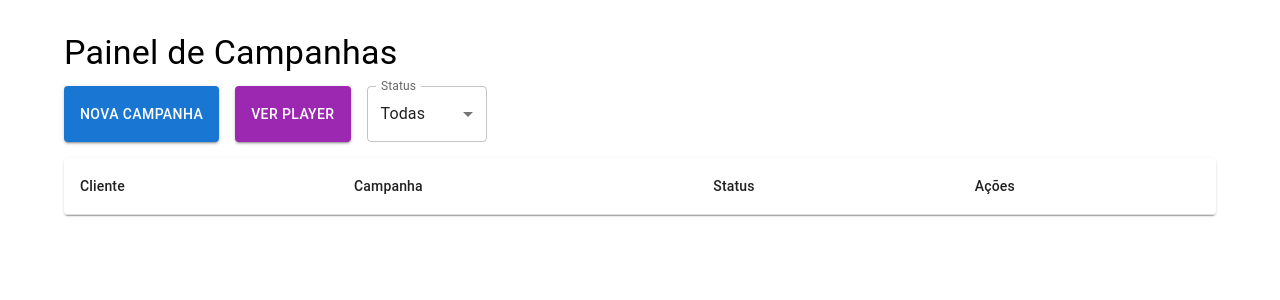
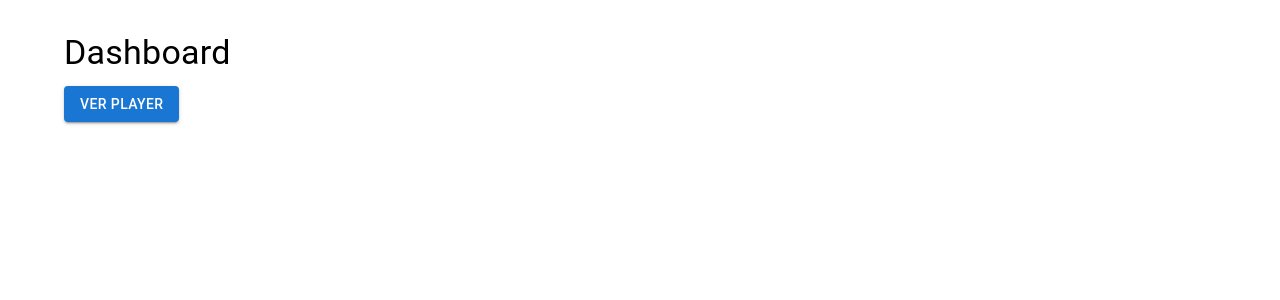
Before and after one commit to absants/tvpainel, a Next.js app: page /dashboard in a window 1280 px wide. Shown: the top 300 px of the page. Built offline with nearby package versions, Linux system fonts and the light colour scheme.

Commit message:
atualização

```diff
--- a/pages/dashboard.tsx
+++ b/pages/dashboard.tsx
@@ -1,141 +1,27 @@
-import { useRouter } from 'next/router';
-import {
-  Box,
-  Button,
-  Container,
-  Paper,
-  Table,
-  TableBody,
-  TableCell,
-  TableContainer,
-  TableHead,
-  TableRow,
-  Typography,
-  Stack,
-  Select,
-  MenuItem,
-  FormControl,
-  InputLabel,
-} from '@mui/material';
-import { useEffect, useState } from 'react';
-
-interface Campanha {
-  id: string;
-  cliente: string;
-  nome: string;
-  status: 'Ativa' | 'Inativa';
-  videoUrl?: string;
-}
+// pages/dashboard.tsx
+import { useRouter } from "next/router";
+import { Button, Container, Typography } from "@mui/material";
 
 export default function Dashboard() {
   const router = useRouter();
-  const [campanhas, setCampanhas] = useState<Campanha[]>([]);
-  const [filtroStatus, setFiltroStatus] = useState<'Todas' | 'Ativa' | 'Inativa'>('Todas');
 
-  useEffect(() => {
-    const stored = localStorage.getItem('campanhas');
-    if (stored) {
-      setCampanhas(JSON.parse(stored));
-    }
-  }, []);
-
-  const handleVerDetalhes = (id: string) => {
-    router.push(`/campanhas/${id}`);
+  const handleVerPlayer = () => {
+    router.push("/player");
   };
-
-  const handleNovaCampanha = () => {
-    router.push('/nova-campanha');
-  };
-
-  const handleAbrirPlayer = () => {
-    router.push('/player');
-  };
-
-  const handleExcluirCampanha = (id: string) => {
-    const confirmacao = confirm('Tem certeza que deseja excluir esta campanha?');
-    if (!confirmacao) return;
-
-    const atualizadas = campanhas.filter((c) => c.id !== id);
-    setCampanhas(atualizadas);
-    localStorage.setItem('campanhas', JSON.stringify(atualizadas));
-  };
-
-  const campanhasFiltradas =
-    filtroStatus === 'Todas'
-      ? campanhas
-      : campanhas.filter((c) => c.status === filtroStatus);
 
   return (
     <Container sx={{ mt: 4 }}>
       <Typography variant="h4" gutterBottom>
-        Painel de Campanhas
+        Dashboard
       </Typography>
 
-      <Stack direction="row" spacing={2} marginBottom={2}>
-        <Button variant="contained" color="primary" onClick={handleNovaCampanha}>
-          Nova Campanha
-        </Button>
-        <Button variant="contained" color="secondary" onClick={handleAbrirPlayer}>
-          Ver Player
-        </Button>
-        <FormControl sx={{ minWidth: 120 }}>
-          <InputLabel>Status</InputLabel>
-          <Select
-            value={filtroStatus}
-            label="Status"
-            onChange={(e) => setFiltroStatus(e.target.value as any)}
-          >
-            <MenuItem value="Todas">Todas</MenuItem>
-            <MenuItem value="Ativa">Ativa</MenuItem>
-            <MenuItem value="Inativa">Inativa</MenuItem>
-          </Select>
-        </FormControl>
-      </Stack>
-
-      <TableContainer component={Paper}>
-        <Table>
-          <TableHead>
-            <TableRow>
-              <TableCell>Cliente</TableCell>
-              <TableCell>Campanha</TableCell>
-              <TableCell>Status</TableCell>
-              <TableCell>Ações</TableCell>
-            </TableRow>
-          </TableHead>
-          <TableBody>
-            {campanhasFiltradas.map((campanha) => (
-              <TableRow key={campanha.id}>
-                <TableCell>{campanha.cliente}</TableCell>
-                <TableCell>{campanha.nome}</TableCell>
-                <TableCell>{campanha.status}</TableCell>
-                <TableCell>
-                  <Stack direction="row" spacing={1}>
-                    <Button
-                      size="small"
-                      onClick={() => handleVerDetalhes(campanha.id)}
-                    >
-                      Ver Detalhes
-                    </Button>
-                    <Button
-                      size="small"
-                      onClick={() => router.push(`/ordenacaoPlaylist?id=${campanha.id}`)}
-                    >
-                      Ordenar Playlist
-                    </Button>
-                    <Button
-                      size="small"
-                      color="error"
-                      onClick={() => handleExcluirCampanha(campanha.id)}
-                    >
-                      Excluir
-                    </Button>
-                  </Stack>
-                </TableCell>
-              </TableRow>
-            ))}
-          </TableBody>
-        </Table>
-      </TableContainer>
+      <Button
+        variant="contained"
+        color="primary"
+        onClick={handleVerPlayer}
+      >
+        Ver Player
+      </Button>
     </Container>
   );
 }
```
